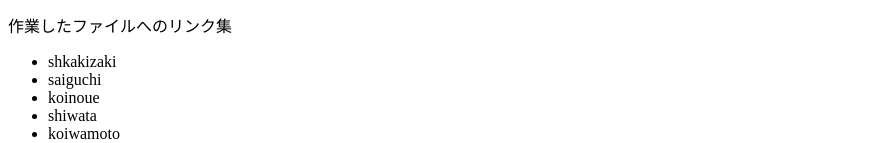
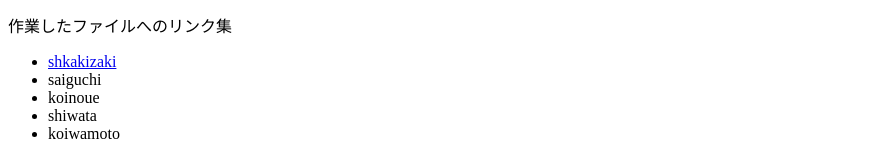
Before and after one commit to shigeki-kakizaki/12a, a website: page public/index.html in a window 1280 px wide. Shown: the part 204-347 px from the top of the page, without its empty margins (0-876 px from the left). Drawn offline with Linux system fonts and the light colour scheme.

Commit message:
modified index.html

```diff
--- a/public/index.html
+++ b/public/index.html
@@ -15,7 +15,7 @@
     </ol>
     作業したファイルへのリンク集
     <ul>
-        <li>shkakizaki</li>
+        <li><a href="shkakizaki.html">shkakizaki</a></li>
         <li>saiguchi</li>
         <li>koinoue</li>
         <li>shiwata</li>
```
